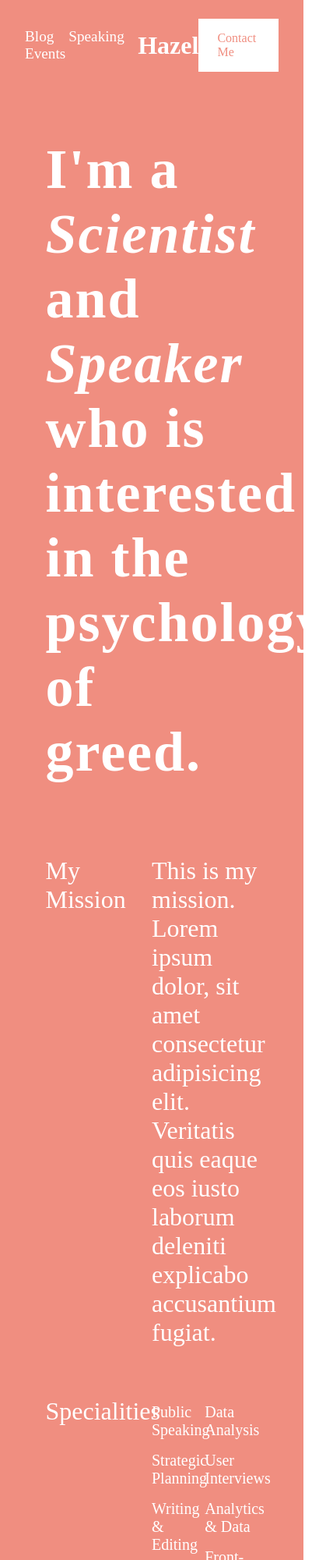
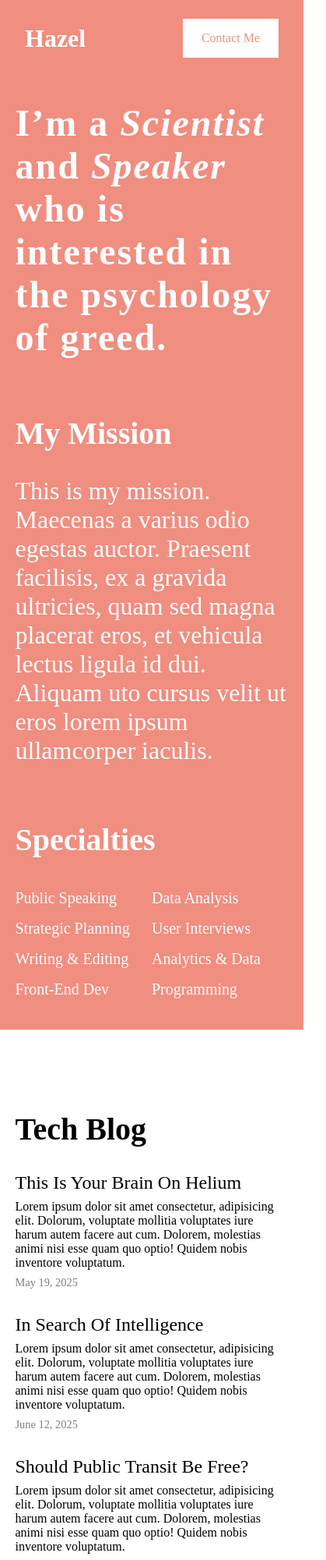
Before and after one commit to langchengit/hazelcv, a plain HTML site: page index.html in a window 390 px wide. Shown: the top 2000 px of the page at 78% size, 419 px wide, since content can reach past the window. Drawn offline with Linux system fonts and the light colour scheme; a web font is replaced by a local one.

Commit message:
media queries

```diff
--- a/index.css
+++ b/index.css
@@ -1,164 +1,197 @@
-body{
+body {
+  padding: 0;
   margin: 0;
-    padding: 0;
-    font-family: 'Forum', serif;
+  font-family: "Forum", serif;
 }
-.hero{
+.hero {
+  min-height: 90vh;
   background-color: #f08e80;
-    min-height: 90vh;
-    width: 100vw;
+  color: white;
   display: inline-block;
 }
-.navbar{
+
+.navbar {
   display: flex;
   justify-content: space-between;
   align-items: center;
   color: white;
   padding: 24px 32px;
+  box-sizing: border-box;
 }
 
-.navbar .links a{
+.navbar .links a {
   color: white;
   text-decoration: none;
-    margin-right: 15px;
+  margin-right: 16px;
   font-size: 1.2rem;
 }
 
-.navbar p{
+.navbar p {
   font-size: 2rem;
   font-weight: bold;
   margin: 0;
 }
-
-.navbar .contact{
+.navbar .contact {
   background-color: white;
   color: #f08e80;
+  padding: 16px 24px;
   text-decoration: none;
-    padding: 16px 24px;
 }
 
-.navbar .contact:hover{
+.navbar .contact:hover {
   opacity: 0.8;
 }
 
-.hero-content{
+.hero-content {
   padding: 0 15%;
-    color: white;
 }
 
-.tagline{
+.tagline {
   font-size: 4.5rem;
   color: white;
   letter-spacing: 2px;
+  padding: 32px 0;
 }
 
-.two-column-section{
+.two-column-section {
   font-size: 2rem;
 }
 
-.two-column-section > p{
+.two-column-section > p {
   width: 50%;
   box-sizing: border-box;
   float: left;
 }
 
-.two-column-section .skills{
+.two-column-section .skills {
   width: 50%;
+  float: left;
   box-sizing: border-box;
-    float: left;
   padding: 0;
-    list-style-type: none;
+  list-style: none;
 }
 
-.two-column-section .skills li{
+.two-column-section .skills li {
   width: 50%;
   float: left;
   font-size: 1.25rem;
   margin: 8px 0;
 }
 
-.blog-section{
+.blog-section {
   background-color: white;
   padding: 64px 0;
 }
 
-.blog-content{
+.blog-content {
   padding: 0 15%;
 }
 
-.two-column-section .blog-post{
+.two-column-section .blog-posts {
   width: 50%;
   float: left;
 }
 
-.blog-heading{
+.blog-heading {
   font-size: 1.5rem;
 }
-
-.blog-text{
+.blog-text {
   font-size: 1rem;
 }
-
-.blog-post{
+.blog-posts {
   margin-top: 24px;
 }
 
-.blog-post .blog-date{
-    color: gray;
+.blog-posts .blog-date {
   font-size: 0.9rem;
+  color: grey;
   margin-bottom: 32px;
 }
-
-.blog-post p{
+.blog-posts p {
   margin: 8px 0;
 }
 
-.events-section{
+.events-section {
   background-color: #fdf0e6;
   padding: 64px 0;
   display: inline-block;
   width: 100%;
 }
 
-.events-content{
+.events-content {
   padding: 0 15%;
 }
 
-.events-card{
+.events-card {
   width: 50%;
   float: left;
   margin-top: 24px;
 }
 
-.events-card p{
+.events-card p {
   margin: 8px 0;
 }
-
-.event-title{
+.event-title {
   font-size: 1.5rem;
 }
-.event-location{
+.event-location {
   font-size: 1rem;
 }
-.events-card .event-date{
+.events-card .event-date {
   font-size: 0.9rem;
   color: grey;
   margin-bottom: 32px;
 }
 
-
-footer{
+footer {
   background-color: black;
   color: white;
-    padding: 60px;
+  padding: 64px;
 }
 
-.footer-content{
+.footer-content {
   text-align: center;
 }
 
-footer img{
+footer img {
   width: 2rem;
   height: 2rem;
   margin: 0 8px;
 }
+
+@media only screen and (max-width: 1000px) {
+  .hero-content,
+  .blog-content,
+  .events-content {
+    padding: 0 5%;
+  }
+}
+
+@media only screen and (max-width: 750px) {
+  .tagline {
+    font-size: 3.5rem;
+  }
+  .two-column-section > p {
+    width: 100%;
+  }
+  .two-column-section .skills {
+    width: 100%;
+  }
+  .two-column-section .blog-posts {
+    width: 100%;
+  }
+  .section-heading {
+    font-weight: bold;
+    font-size: 2.5rem;
+    margin-bottom: 0;
+  }
+}
+@media only screen and (max-width: 500px) {
+  .tagline {
+    font-size: 3rem;
+    margin: 0;
+  }
+  .links {
+    display: none;
+  }
+}
--- a/index.html
+++ b/index.html
@@ -1,14 +1,18 @@
 <!DOCTYPE html>
 <html lang="en">
+
 <head>
     <meta charset="UTF-8">
+    <meta http-equiv="X-UA-Compatible" content="IE=edge">
     <meta name="viewport" content="width=device-width, initial-scale=1.0">
     <link rel="preconnect" href="https://fonts.googleapis.com">
     <link rel="preconnect" href="https://fonts.gstatic.com" crossorigin>
     <link href="https://fonts.googleapis.com/css2?family=Forum&display=swap" rel="stylesheet">
+    <link rel="stylesheet" href="index.css">
     <title>Hazel | CV</title>
-    <link rel="stylesheet" href="index.css">
 </head>
+
+
 <body>
     <section class="hero">
         <header class="navbar">
@@ -16,21 +20,23 @@
                 <a href="#">Blog</a>
                 <a href="#">Speaking Events</a>
             </nav>
-
             <p>Hazel</p>
-
-            <a class="contact" href="#Contact">Contact Me</a>
+            <a class="contact" href="#contact">Contact Me</a>
         </header>
-
         <div class="hero-content">
-            <h1 class="tagline">I'm a <em>Scientist</em> and <em>Speaker</em> who is interested in the psychology of greed.</h1>
+            <h1 class="tagline">
+                I’m a <em>Scientist</em> and <em>Speaker</em> who is interested in the psychology of greed.
+            </h1>
             <div class="two-column-section">
-                <p>My Mission</p>
-                <p>This is my mission. Lorem ipsum dolor, sit amet consectetur adipisicing elit. Veritatis quis eaque eos iusto laborum deleniti explicabo accusantium fugiat.</p>
+                <p class="section-heading">My Mission</p>
+                <p>This is my mission. Maecenas a varius odio egestas auctor. Praesent facilisis, ex a gravida
+                    ultricies,
+                    quam sed magna placerat eros, et vehicula lectus ligula id dui. Aliquam uto cursus velit ut eros
+                    lorem
+                    ipsum ullamcorper iaculis.</p>
             </div>
-
             <div class="two-column-section">
-                <p>Specialities</p>
+                <p class="section-heading">Specialties</p>
                 <ul class="skills">
                     <li>Public Speaking</li>
                     <li>Data Analysis</li>
@@ -42,57 +48,70 @@
                     <li>Programming</li>
                 </ul>
             </div>
-
         </div>
     </section>
-
     <section class="blog-section">
         <div class="blog-content">
             <div class="two-column-section">
-                <p>Tech Blog</p>
-                <div class="blog-post">
-                    <p class="blog-heading">This is your brain on helium</p>
-                    <p class="blog-text">Lorem ipsum dolor sit amet consectetur, adipisicing elit. Porro harum ipsam incidunt, accusamus dolorum ab qui consequatur nemo illum delectus autem officiis inventore accusantium suscipit tempora sed? Repudiandae, laudantium perspiciatis.</p>
+                <p class="section-heading">Tech Blog</p>
+                <div class="blog-posts">
+                    <p class="blog-heading">
+                        This Is Your Brain On Helium
+                    </p>
+                    <p class="blog-text">
+                        Lorem ipsum dolor sit amet consectetur, adipisicing elit. Dolorum, voluptate mollitia voluptates
+                        iure harum autem facere aut cum. Dolorem, molestias animi nisi esse quam quo optio! Quidem nobis
+                        inventore voluptatum.
+                    </p>
                     <p class="blog-date">May 19, 2025</p>
-
-                    <p class="blog-heading">In search of intelligence</p>
-                    <p class="blog-text">Lorem ipsum dolor sit amet consectetur, adipisicing elit. Porro harum ipsam incidunt, accusamus dolorum ab qui consequatur nemo illum delectus autem officiis inventore accusantium suscipit tempora sed? Repudiandae, laudantium perspiciatis.</p>
+                    <p class="blog-heading">
+                        In Search Of Intelligence
+                    </p>
+                    <p class="blog-text">
+                        Lorem ipsum dolor sit amet consectetur, adipisicing elit. Dolorum, voluptate mollitia voluptates
+                        iure harum autem facere aut cum. Dolorem, molestias animi nisi esse quam quo optio! Quidem nobis
+                        inventore voluptatum.
+                    </p>
                     <p class="blog-date">June 12, 2025</p>
-
-                    <p class="blog-heading">Should public transit be free</p>
-                    <p class="blog-text">Lorem ipsum dolor sit amet consectetur, adipisicing elit. Porro harum ipsam incidunt, accusamus dolorum ab qui consequatur nemo illum delectus autem officiis inventore accusantium suscipit tempora sed? Repudiandae, laudantium perspiciatis.</p>
+                    <p class="blog-heading">
+                        Should Public Transit Be Free?
+                    </p>
+                    <p class="blog-text">
+                        Lorem ipsum dolor sit amet consectetur, adipisicing elit. Dolorum, voluptate mollitia voluptates
+                        iure harum autem facere aut cum. Dolorem, molestias animi nisi esse quam quo optio! Quidem nobis
+                        inventore voluptatum.
+                    </p>
                     <p class="blog-date">March 17, 2025</p>
                 </div>
             </div>
         </div>
     </section>
-
     <section class="events-section">
         <div class="events-content">
             <div class="two-column-section">
-                <p>Speaking Events</p>
+                <p class="section-heading">Speaking Events</p>
                 <div class="events-card">
                     <p class="event-title">NY Economics Forum</p>
-                    <p class="event-location">New york, NY</p>
-                    <p class="event-date">October 18, 2025</p>
-                    <p class="event-title">Emerging Tech Meet-up</p>
+                    <p class="event-location">New York, NY</p>
+                    <p class="event-date">August 25th 2025, 7:00pm</p>
+                    <p class="event-title">Emerging Tech Meet-Up</p>
                     <p class="event-location">San Francisco, CA</p>
-                    <p class="event-date">July 19, 2025</p>
+                    <p class="event-date">August 25th 2025, 7:00pm</p>
                     <p class="event-title">Creative Code Meetup</p>
                     <p class="event-location">Denver, CO</p>
-                    <p class="event-date">September 19, 2025</p>
+                    <p class="event-date">August 25th 2025, 7:00pm</p>
                 </div>
             </div>
         </div>
     </section>
-
     <footer>
         <div class="footer-content">
             <img src="images/instagram.png" alt="">
             <img src="images/twitter.png" alt="">
-            <p>Made With ♡</p>
+            <p>Made With ❤️</p>
         </div>
     </footer>
 
 </body>
+
 </html>
```
Lines whose indentation alone changed are shown as unchanged.
